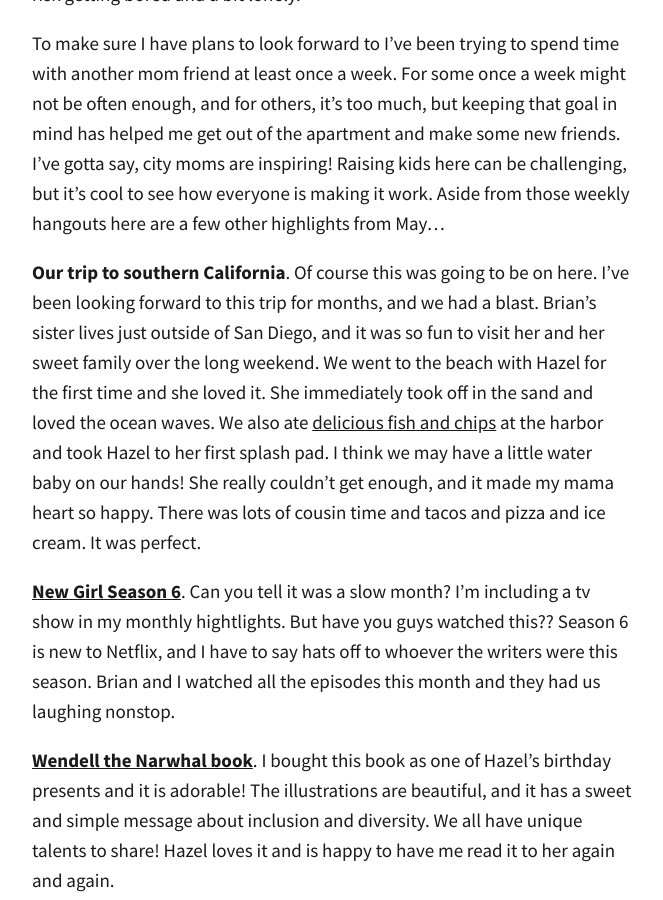
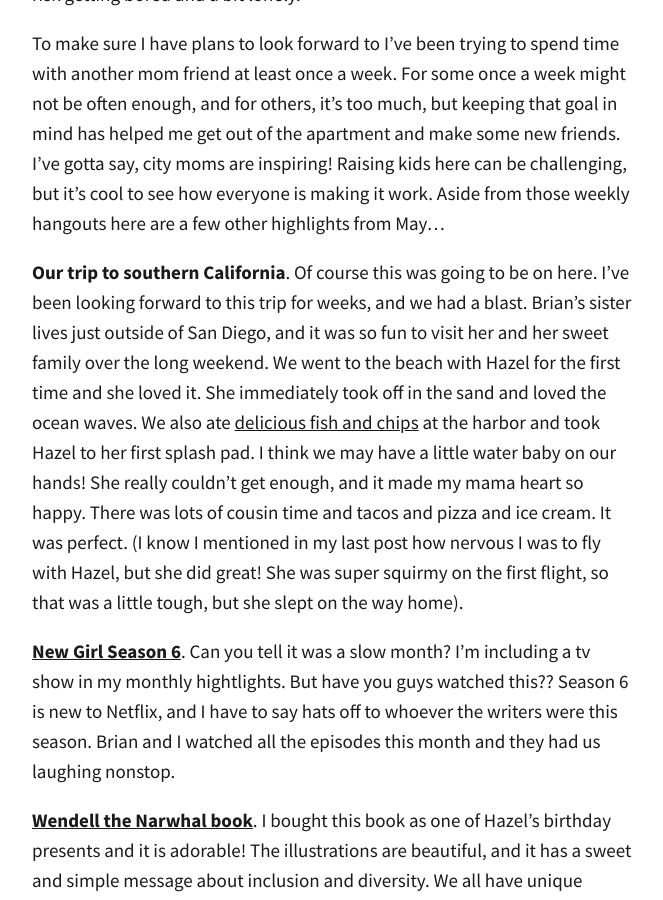
Before and after one commit to totiffany/totiffany.github.io, a Jekyll site: the page built from _posts/2018-05-31-5-Highlights-From-May.md, in a window 1280 px wide and 900 px high, scrolled down 1204 px. Shown: the whole window, without its empty margins (308-971 px from the left). Built offline with Jekyll 4.4.1, drawn with Linux system fonts in a browser that asks for light colours; our own code applies the rules of GitHub Pages for plain Markdown files; comment, search, counter and statistics services are not loaded.

Commit message:
Update 2018-05-31-5-Highlights-From-May.md

```diff
--- a/_posts/2018-05-31-5-Highlights-From-May.md
+++ b/_posts/2018-05-31-5-Highlights-From-May.md
@@ -15,7 +15,7 @@ May was a long month and overall a bit of a snooze for us. Which was fine by me.
 
 To make sure I have plans to look forward to I've been trying to spend time with another mom friend at least once a week. For some once a week might not be often enough, and for others, it's too much, but keeping that goal in mind has helped me get out of the apartment and make some new friends. I've gotta say, city moms are inspiring! Raising kids here can be challenging, but it's cool to see how everyone is making it work. Aside from those weekly hangouts here are a few other highlights from May...
 
-**Our trip to southern California**. Of course this was going to be on here. I've been looking forward to this trip for months, and we had a blast. Brian's sister lives just outside of San Diego, and it was so fun to visit her and her sweet family over the long weekend. We went to the beach with Hazel for the first time and she loved it. She immediately took off in the sand and loved the ocean waves. We also ate [delicious fish and chips](https://www.yelp.com/biz/harbor-fish-and-chips-oceanside) at the harbor and took Hazel to her first splash pad. I think we may have a little water baby on our hands! She really couldn't get enough, and it made my mama heart so happy. There was lots of cousin time and tacos and pizza and ice cream. It was perfect.
+**Our trip to southern California**. Of course this was going to be on here. I've been looking forward to this trip for weeks, and we had a blast. Brian's sister lives just outside of San Diego, and it was so fun to visit her and her sweet family over the long weekend. We went to the beach with Hazel for the first time and she loved it. She immediately took off in the sand and loved the ocean waves. We also ate [delicious fish and chips](https://www.yelp.com/biz/harbor-fish-and-chips-oceanside) at the harbor and took Hazel to her first splash pad. I think we may have a little water baby on our hands! She really couldn't get enough, and it made my mama heart so happy. There was lots of cousin time and tacos and pizza and ice cream. It was perfect. (I know I mentioned in my last post how nervous I was to fly with Hazel, but she did great! She was super squirmy on the first flight, so that was a little tough, but she slept on the way home).
 
 **[New Girl Season 6](https://www.netflix.com/title/70196145)**. Can you tell it was a slow month? I'm including a tv show in my monthly hightlights. But have you guys watched this?? Season 6 is new to Netflix, and I have to say hats off to whoever the writers were this season. Brian and I watched all the episodes this month and they had us laughing nonstop.
 
```
